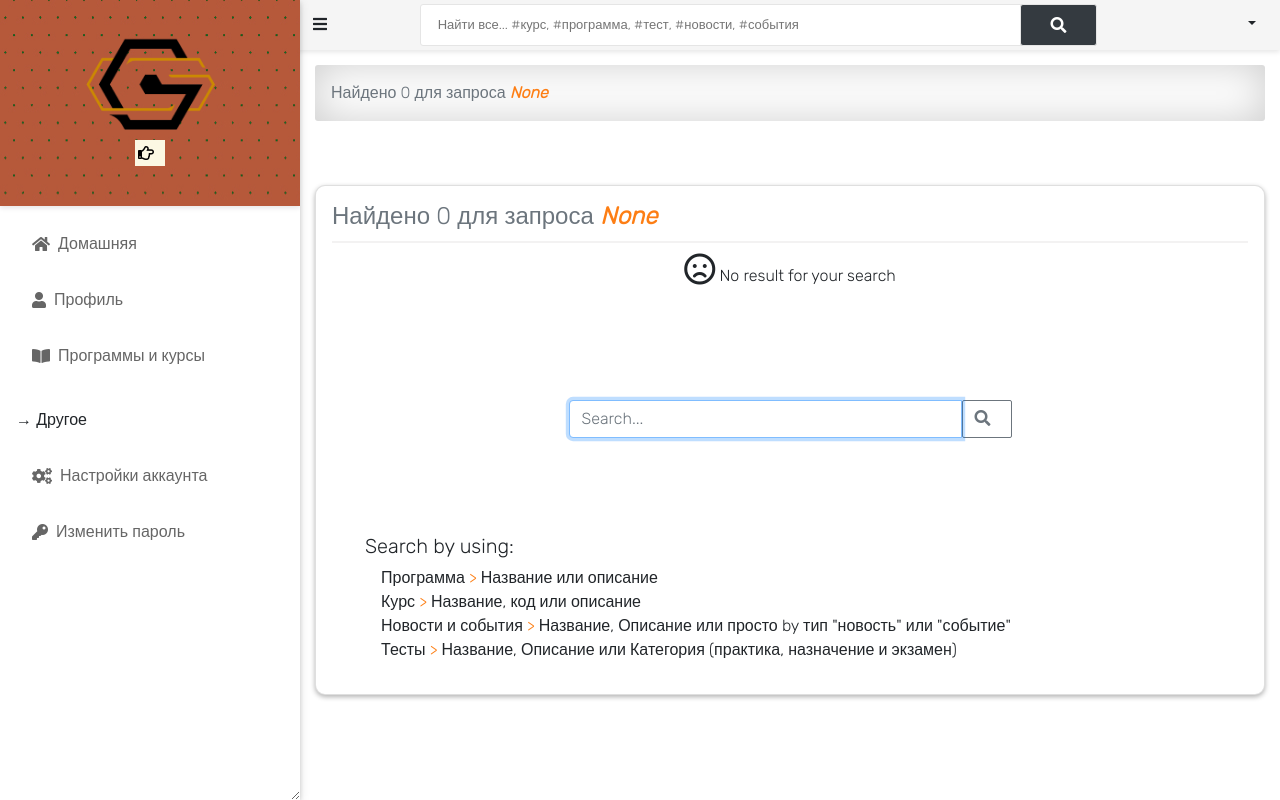
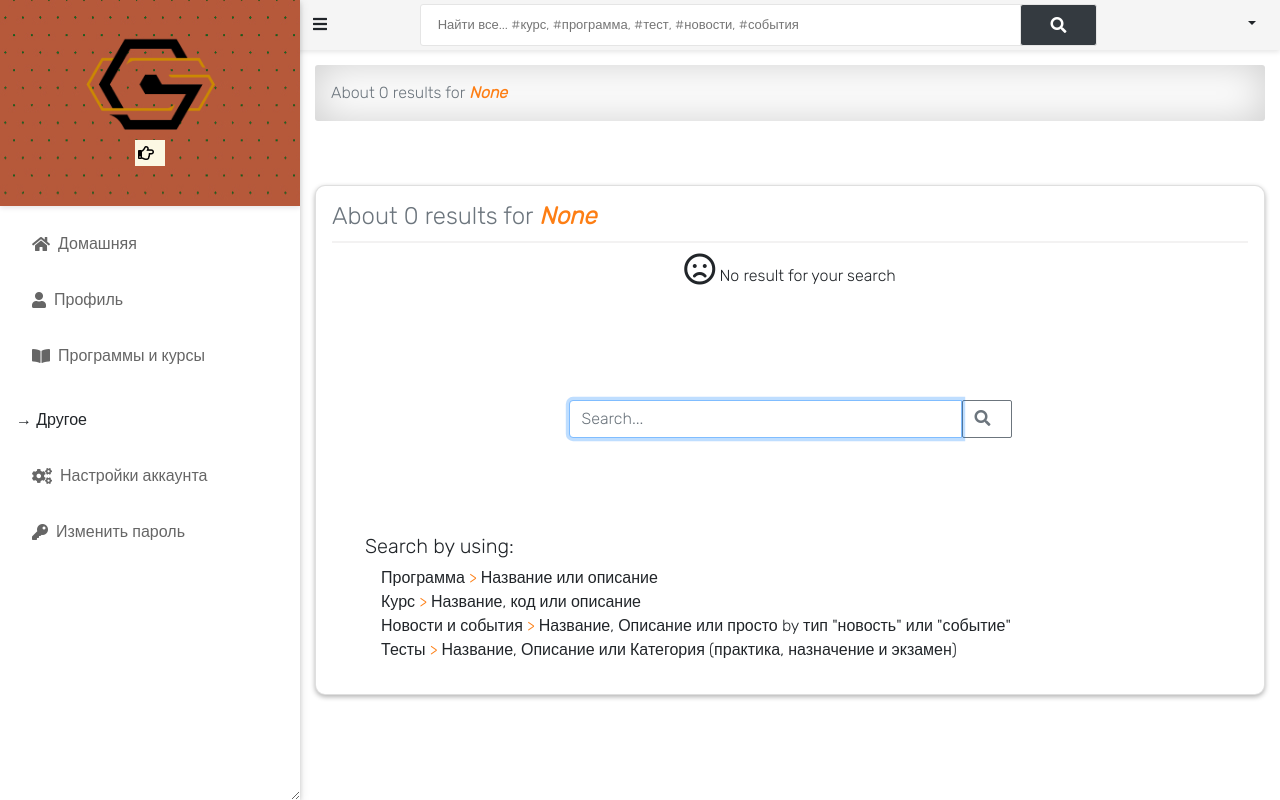
Before and after one commit to graph256/web_cg, a Django app: page /search/ in a window 1280 px wide. Run offline with Django 3.2, Linux system fonts and the light colour scheme; parts of the project's set-up code (start-up, migrations or seed data) failed here and were passed over; some libraries are stand-ins or nearby versions.

```diff
--- a/templates/navbar.html
+++ b/templates/navbar.html
@@ -7,7 +7,7 @@
 			</div>
 
 			<form class="form-header" action="{% url 'query' %}" method="GET">
-				<input id="primary-search" class="au-input au-input--" type="text" name="q" value="{{ request.GET.q }}"
+				<input id="primary-search" class="au-input au-input--xl" type="text" name="q" value="{{ request.GET.q }}"
 					placeholder="Найти все... #курс, #программа, #тест, #новости, #события" required />
 				<button class="au-btn--submit" type="submit">
 					<i class="fas fa-search"></i>
--- a/templates/search/search_view.html
+++ b/templates/search/search_view.html
@@ -6,7 +6,7 @@
 {% block content %}
 
 <div id="input-nav" class="p-3">
-    <p class="text-muted m-0">Найдено {{ count }}  для запроса <b><em class="text-orange"> {{ query }}</em></b></p>
+    <p class="text-muted m-0">About {{ count }} results for <b><em class="text-orange"> {{ query }}</em></b></p>
 </div>
 <br><br>
 
@@ -37,7 +37,7 @@
 </style>
 
 <div class="card p-3" style="box-shadow: 0px 2px 5px 0px rgba(0, 0, 0, 0.3); border-radius: 10px;">
-    <h4 class="text-muted m-0">Найдено {{ count }} для запроса <b><em class="text-orange"> {{ query }}</em></b></h4>
+    <h4 class="text-muted m-0">About {{ count }} results for <b><em class="text-orange"> {{ query }}</em></b></h4>
     <hr>
     {% for object in object_list %}
         {% with object|class_name as klass %}
```
